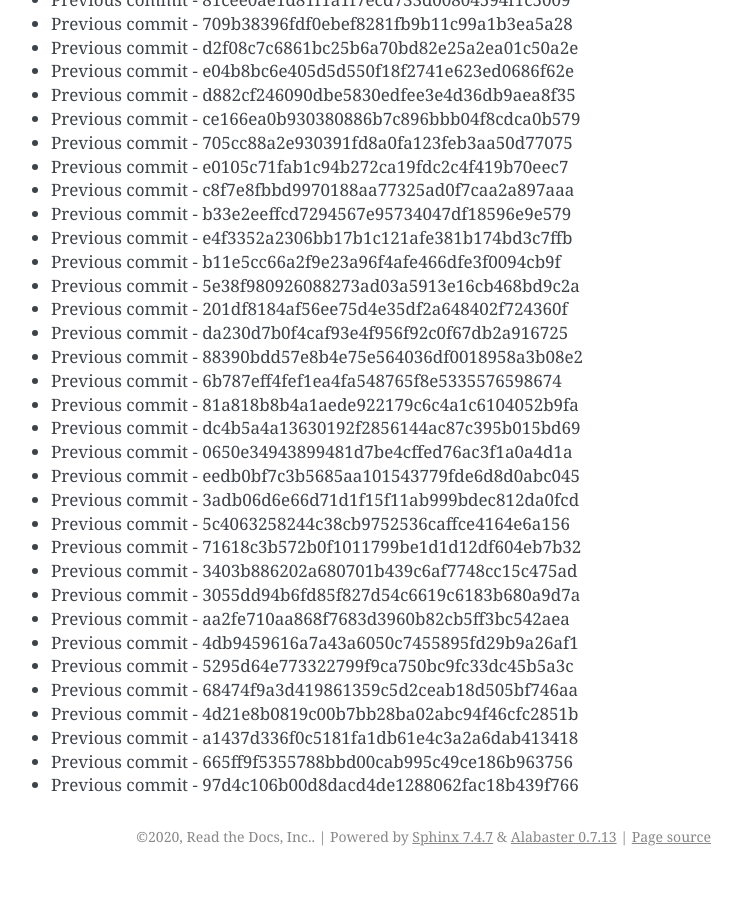
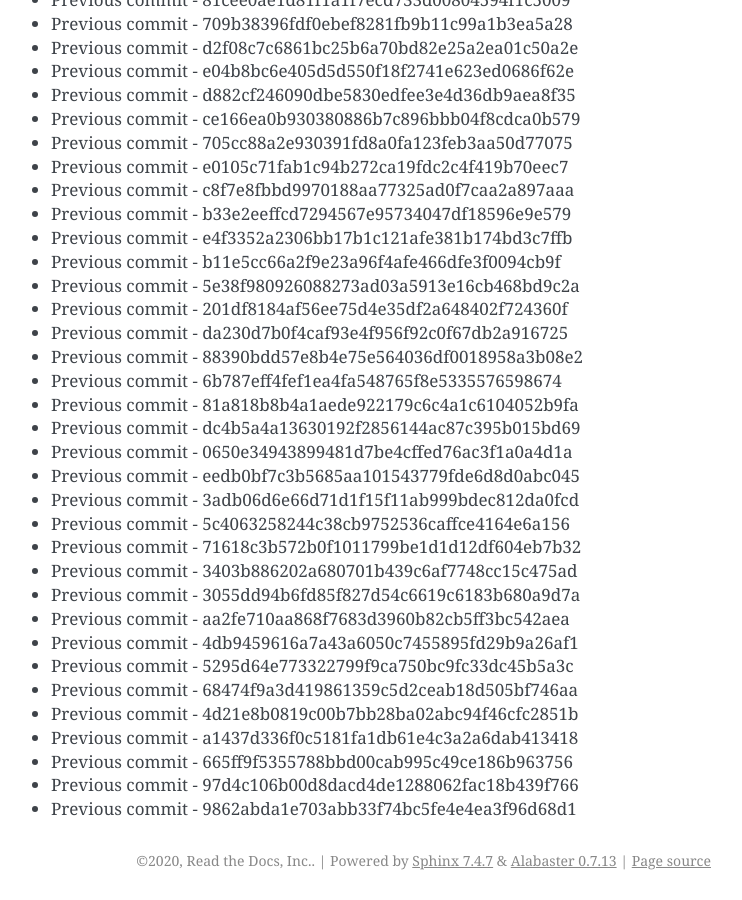
Before and after one commit to readthedocs/rtd-git-stresstest, a Sphinx documentation site: the page built from docs/updates.rst, in a window 1280 px wide and 900 px high, scrolled down 85063 px. Shown: the whole window, without its empty margins (399-1141 px from the left). Built offline with Sphinx 7.4.7, drawn with Linux system fonts in a browser that asks for light colours; before the commit the page ends 85939 px from its top, so only the background shows below that.

Commit message:
Generating commit from previous: 9862abda1e703abb33f74bc5fe4e4ea3f96d68d1

```diff
--- a/docs/updates.rst
+++ b/docs/updates.rst
@@ -3606,3 +3606,4 @@ It can be tested for any performance characteristics.
 * Previous commit - a1437d336f0c5181fa1db61e4c3a2a6dab413418
 * Previous commit - 665ff9f5355788bbd00cab995c49ce186b963756
 * Previous commit - 97d4c106b00d8dacd4de1288062fac18b439f766
+* Previous commit - 9862abda1e703abb33f74bc5fe4e4ea3f96d68d1
```
